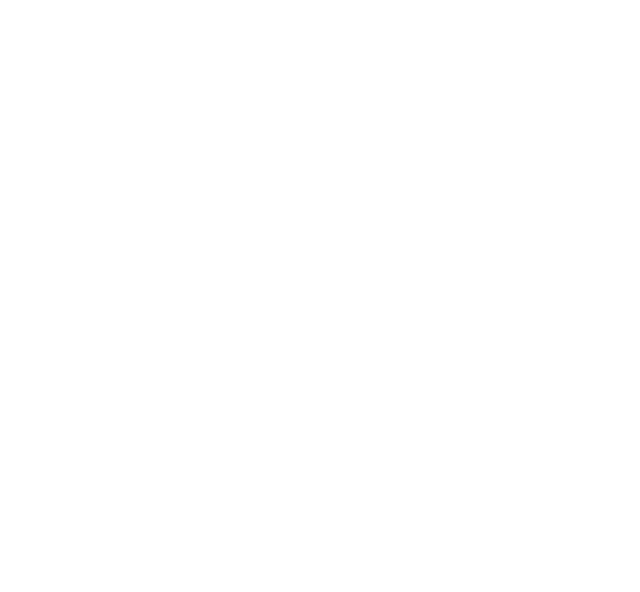
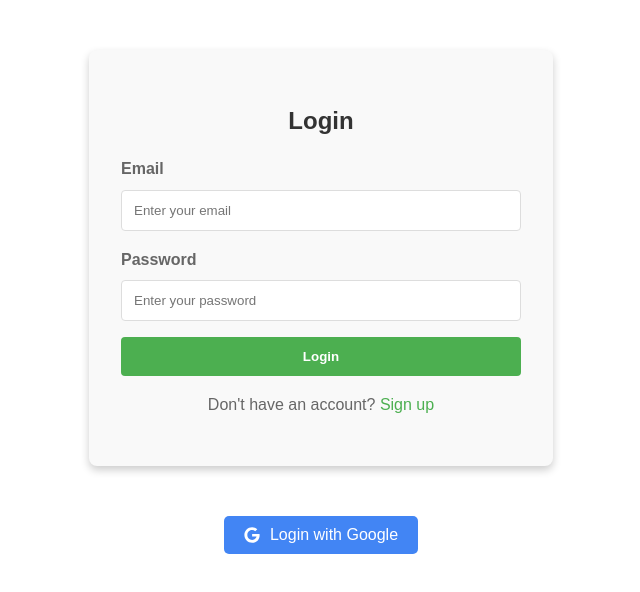
Before and after one commit to saksham-2001/JobFlowAi-front-end, a React (Create React App) app: page /#/login in a window 1280 px wide. Shown: the top 592 px of the page, without its empty margins (319-959 px from the left). Built offline with nearby package versions, Linux system fonts and the light colour scheme; no server answers.

Commit message:
fixed routing for github hosting using hashrouter and also fixed cookie settings for localdev environment

```diff
--- a/package.json
+++ b/package.json
@@ -2,7 +2,7 @@
   "name": "my-app",
   "version": "0.1.0",
   "homepage": "https://saksham-2001.github.io/JobFlowAi-front-end/",
-  "private": true,
+  "private": false,
   "dependencies": {
     "@testing-library/jest-dom": "^5.17.0",
     "@testing-library/react": "^13.4.0",
--- a/src/App.js
+++ b/src/App.js
@@ -1,6 +1,6 @@
 
 import React from 'react';
-import { BrowserRouter as Router, Routes, Route, Link } from 'react-router-dom';
+import { HashRouter as Router, Routes, Route, Link } from 'react-router-dom';
 import LoginPage from './pages/Loginpage.js';
 import SignupPage from './pages/Signuppage.js';
 import Homepage from './pages/homepage.js';
@@ -10,7 +10,7 @@ import './App.css';
 function App() {
   return (
 
-    <Router basename="/JobFlowAi-front-end">
+    <Router>
 
       <div className="App">
         {/* <nav className="navbar">
--- a/src/pages/Loginpage.js
+++ b/src/pages/Loginpage.js
@@ -1,6 +1,6 @@
 import { React, useState, useEffect } from 'react';
 import axios from 'axios';
-import { useNavigate } from "react-router-dom";
+import { useNavigate , Link } from "react-router-dom";
 import { FaGoogle } from 'react-icons/fa';
 import './Auth.css';
 
@@ -49,7 +49,13 @@ const LoginPage = () => {
         }
 
       })
-      .catch(err => console.log(err))
+      .catch(err => {
+        console.log(err);
+        if(err.response.status == 400){ alert("Email and password are required")}
+        if(err.response.status == 404||401){ alert("Invalid email or password")}
+        if(err.response.status == 500){ alert("Server is not responding")}
+
+      })
   }
 
   return (
@@ -65,7 +71,7 @@ const LoginPage = () => {
         </form>
 
         <p>
-          Don't have an account? <a href="/signup">Sign up</a>
+          Don't have an account? <Link to="/signup">Sign up</Link>
         </p>
       </div>
       <button onClick={handleGoogleLogin} className="google-login-btn">
--- a/src/pages/Signuppage.js
+++ b/src/pages/Signuppage.js
@@ -2,7 +2,7 @@
 import { useState, React, useEffect } from 'react';
 import './Auth.css';
 import axios from 'axios';
-import { useNavigate } from "react-router-dom";
+import { useNavigate, Link } from "react-router-dom";
 
 const SignupPage = () => {
 
@@ -54,7 +54,7 @@ const SignupPage = () => {
         <button type="submit">Sign Up</button>
       </form>
       <p>
-        Already have an account? <a href="/login">Log in</a>
+        Already have an account? <Link to="/login">Login</Link>
       </p>
     </div>
   );
--- a/src/pages/homepage.js
+++ b/src/pages/homepage.js
@@ -12,10 +12,12 @@ function App() {
     axios.get("http://localhost:3001/auth/isauth",{withCredentials: true})
       .then(result => {
         if (result.data.success) {
+          console.log(result);
           setName(result.data.name);
 
         }
         else{
+          console.log(result);
           navigate("/login");
         }
       })
```
Also changed, not shown: public/404.html (deleted, +0 -16 lines).
